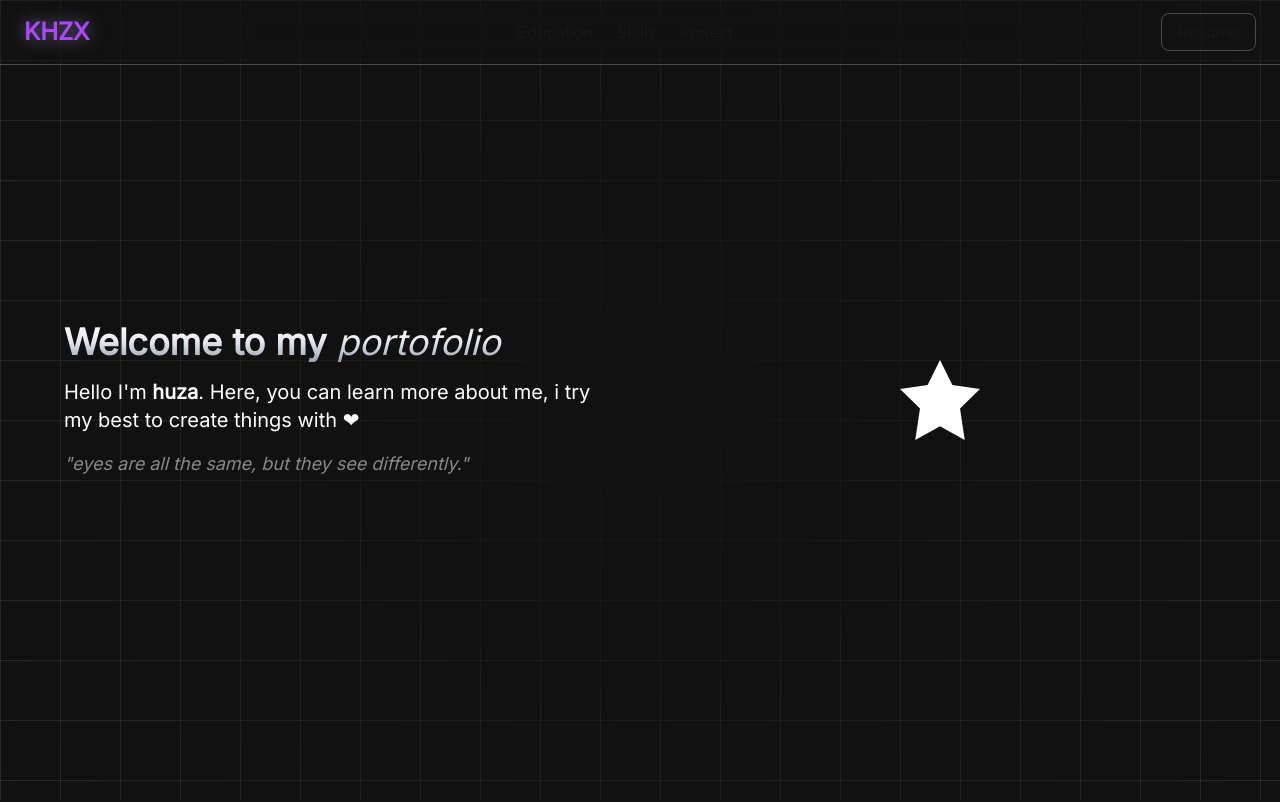
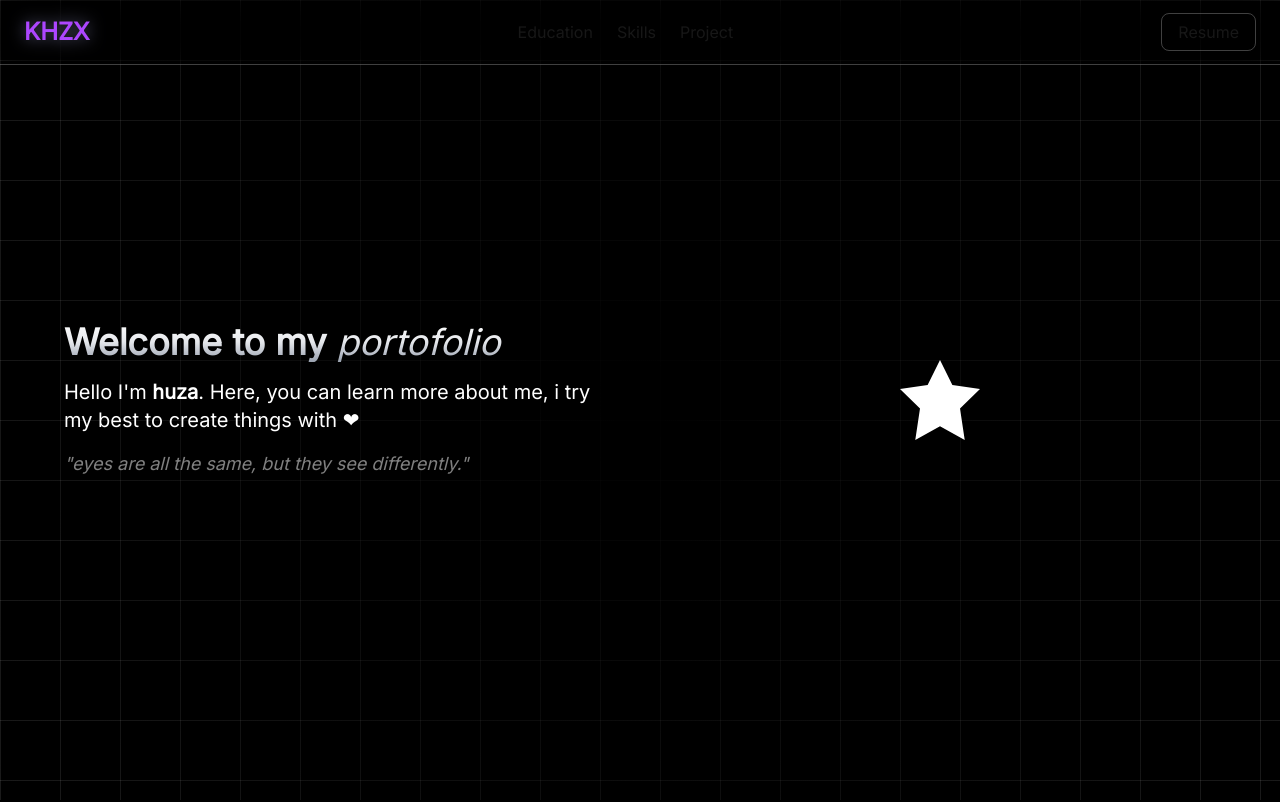
Before and after one commit to khuza08/portofolio, a Next.js app: page / in a window 1280 px wide. Shown: the top 802 px of the page. Built offline with nearby package versions, Linux system fonts and the light colour scheme.

Commit message:
change main bg color to black

```diff
--- a/app/components/sections/Landing.tsx
+++ b/app/components/sections/Landing.tsx
@@ -16,7 +16,7 @@ export function Landing() {
       className="relative min-h-screen w-full flex items-center justify-center p-8"
       style={{
         backgroundImage: `
-          radial-gradient(circle, rgba(17,17,17,1), transparent 100%),
+          radial-gradient(circle, rgba(0,0,0,1), transparent 100%),
           linear-gradient(to right, rgba(255,255,255,0.1) 1px, transparent 1px),
           linear-gradient(to bottom, rgba(255,255,255,0.1) 1px, transparent 1px)
         `,
--- a/app/globals.css
+++ b/app/globals.css
@@ -21,7 +21,7 @@
 
 body, html {
   scroll-behavior: smooth;
-  background: rgba(17, 17, 17, 1);
+  background: rgb(0, 0, 0);
   color: var(--foreground);
   font-family: Arial, Helvetica, sans-serif;
   body::-webkit-scrollbar {
```
